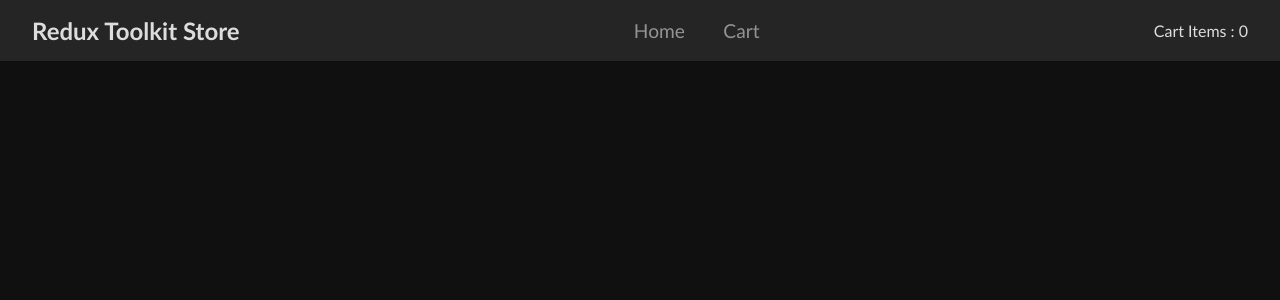
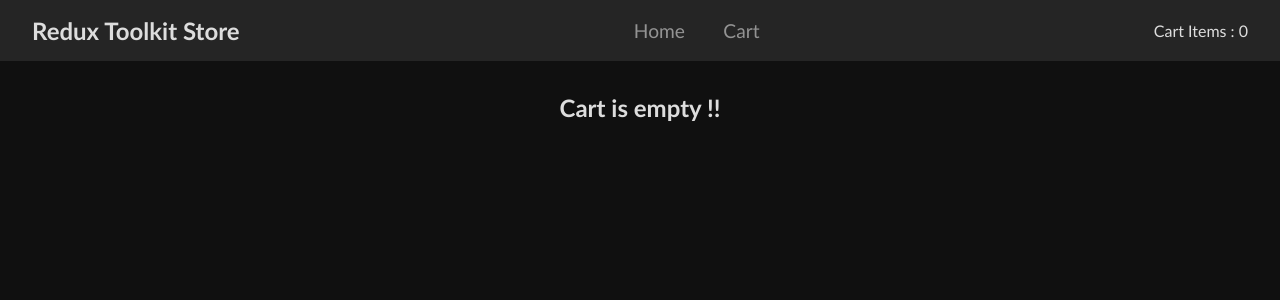
Before and after one commit to AkkiBro001/react-redux-toolkit-shopping-app, a React (Vite) app: page /cart in a window 1280 px wide. Shown: the top 300 px of the page. Built offline with nearby package versions, Linux system fonts and the light colour scheme.

Commit message:
data fetching issue fixed

```diff
--- a/src/pages/Cart.jsx
+++ b/src/pages/Cart.jsx
@@ -8,8 +8,9 @@ function Cart() {
 
     return (
       <section style={{display: "flex", flexWrap: "wrap", width: "80%", marginInline: "auto", padding: "2em", gap: "2em"}}>
-        {
-          cartItems.map(product => <CartCard key={product.id} {...product}/>)
+        {cartItems.length ?
+          cartItems.map(product => <CartCard key={product.id} {...product}/>) :
+          <h2 style={{textAlign: "center", width: "100%"}}>Cart is empty !!</h2>
         }
 
       </section>
--- a/src/pages/Home.jsx
+++ b/src/pages/Home.jsx
@@ -9,6 +9,7 @@ function Home() {
   const {data: products, status} = useSelector(state => state.product)
 
   useEffect(()=>{
+    if(products.length > 0) return
     dispatch(fetchProductsWithThunks())
   // eslint-disable-next-line react-hooks/exhaustive-deps
   }, [])
```
